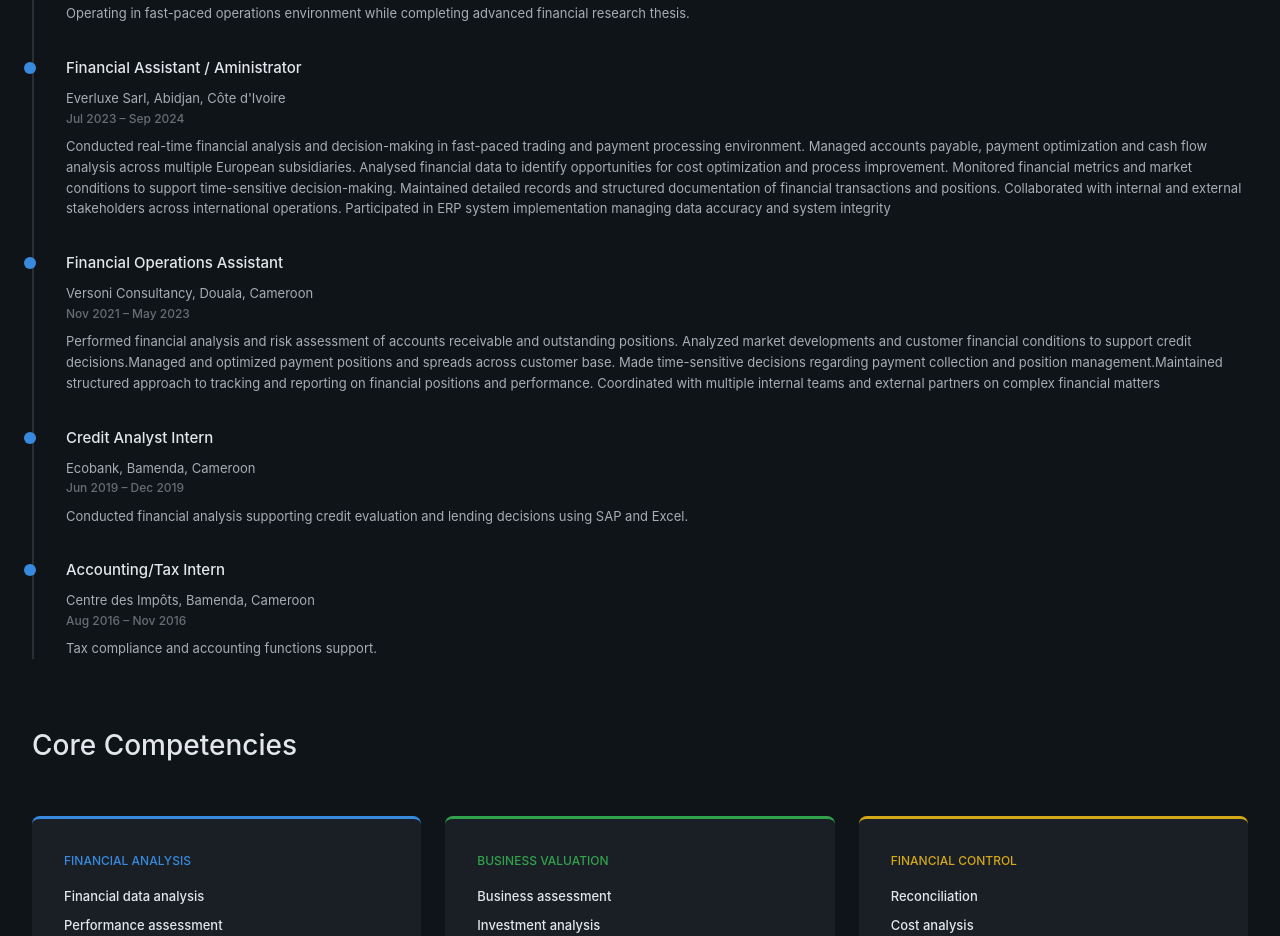
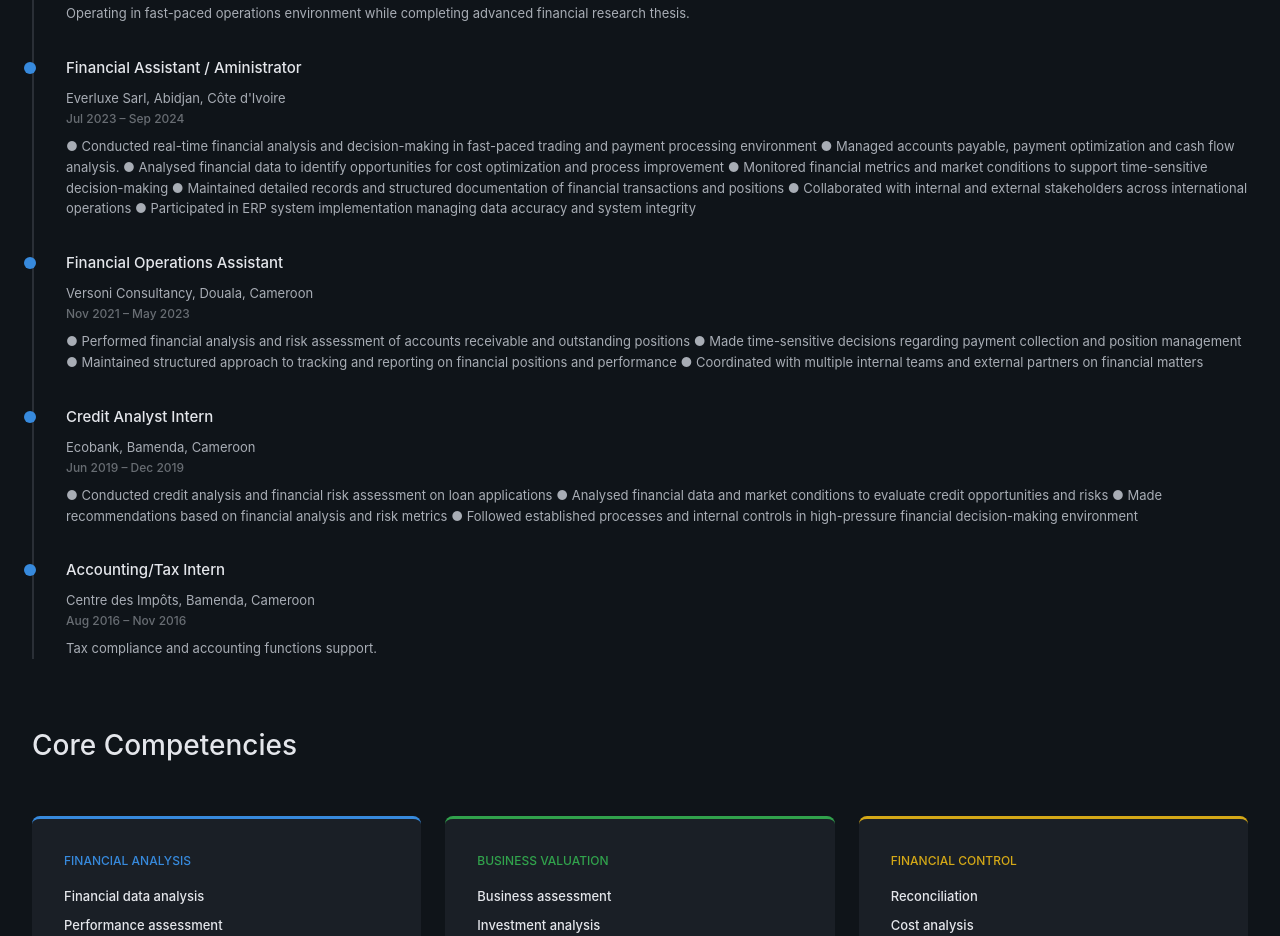
Before and after one commit to SanchoEmmanuelj/Portfoliosite, a plain HTML site: page index.html in a window 1280 px wide. Shown: the part 1536-2472 px from the top of the page. Drawn offline with Linux system fonts and the light colour scheme.

Commit message:
Revise job descriptions with bullet points
Updated job descriptions to use bullet points for clarity and readability.

```diff
--- a/index.html
+++ b/index.html
@@ -454,20 +454,38 @@
                     <h4>Financial Assistant / Aministrator</h4>
                     <p class="company">Everluxe Sarl, Abidjan, Côte d'Ivoire</p>
                     <p class="dates">Jul 2023 – Sep 2024</p>
-                    <p class="description">Conducted real-time financial analysis and decision-making in fast-paced trading and payment processing environment. Managed accounts payable, payment optimization and cash flow analysis across multiple European subsidiaries. Analysed financial data to identify opportunities for cost optimization and process improvement. Monitored financial metrics and market conditions to support time-sensitive decision-making. Maintained detailed records and structured documentation of financial transactions and positions. Collaborated with internal and external stakeholders across international operations. Participated in ERP system implementation managing data accuracy and system integrity</p>
+                    <p class="description">
+●	Conducted real-time financial analysis and decision-making in fast-paced trading and payment processing environment
+●	Managed accounts payable, payment optimization and cash flow analysis.
+●	Analysed financial data to identify opportunities for cost optimization and process improvement
+●	Monitored financial metrics and market conditions to support time-sensitive decision-making
+●	Maintained detailed records and structured documentation of financial transactions and positions
+●	Collaborated with internal and external stakeholders across international operations
+●	Participated in ERP system implementation managing data accuracy and system integrity
+</p>
                 </div>
 
                 <div class="timeline-item">
                     <h4>Financial Operations Assistant</h4>
                     <p class="company">Versoni Consultancy, Douala, Cameroon</p>
                     <p class="dates">Nov 2021 – May 2023</p>
-                    <p class="description"> Performed financial analysis and risk assessment of accounts receivable and outstanding positions. Analyzed market developments and customer financial conditions to support credit decisions.Managed and optimized payment positions and spreads across customer base. Made time-sensitive decisions regarding payment collection and position management.Maintained structured approach to tracking and reporting on financial positions and performance. Coordinated with multiple internal teams and external partners on complex financial matters</div>
+                    <p class="description">
+●	Performed financial analysis and risk assessment of accounts receivable and outstanding positions
+●	Made time-sensitive decisions regarding payment collection and position management
+●	Maintained structured approach to tracking and reporting on financial positions and performance
+●	Coordinated with multiple internal teams and external partners on financial matters
+</div>
 
                 <div class="timeline-item">
                     <h4>Credit Analyst Intern</h4>
                     <p class="company">Ecobank, Bamenda, Cameroon</p>
                     <p class="dates">Jun 2019 – Dec 2019</p>
-                    <p class="description">Conducted financial analysis supporting credit evaluation and lending decisions using SAP and Excel.</p>
+                    <p class="description">
+●	Conducted credit analysis and financial risk assessment on loan applications
+●	Analysed financial data and market conditions to evaluate credit opportunities and risks
+●	Made recommendations based on financial analysis and risk metrics
+●	Followed established processes and internal controls in high-pressure financial decision-making environment
+</p>
                 </div>
 
                 <div class="timeline-item">
```
